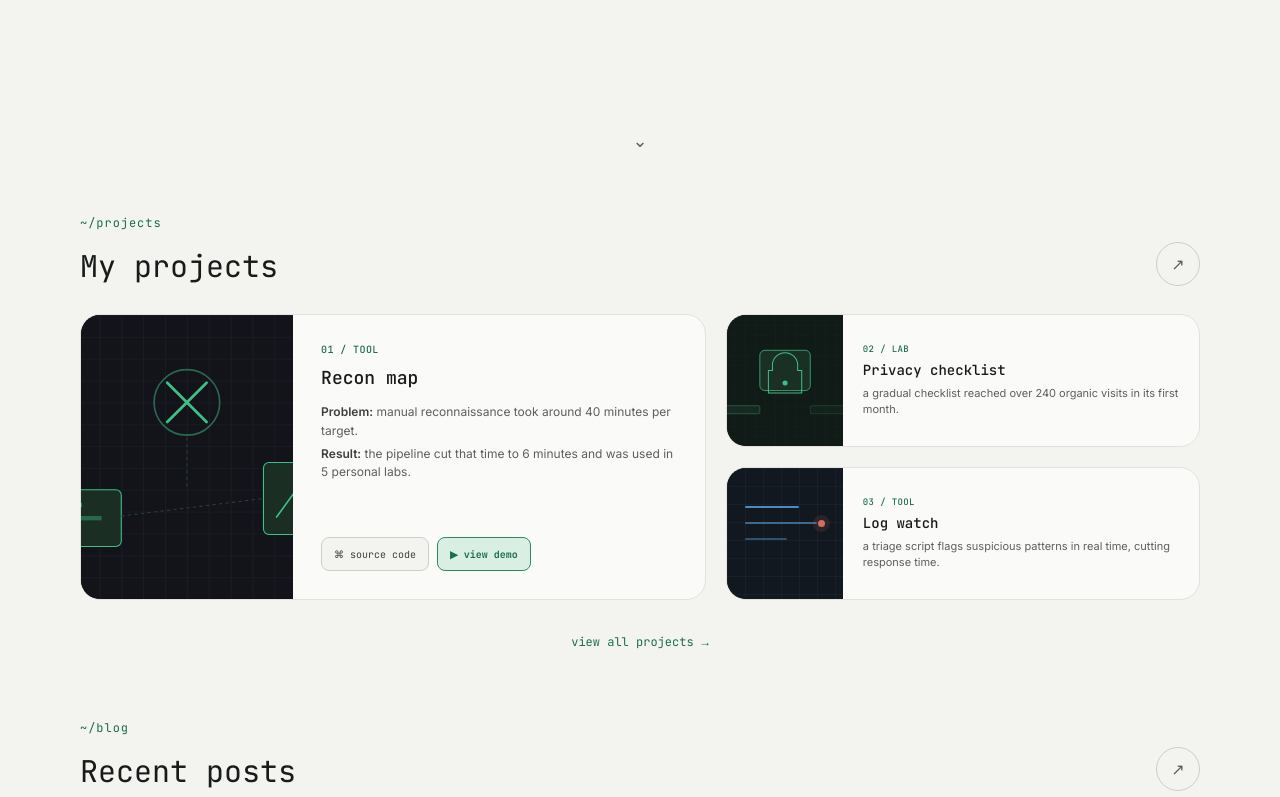
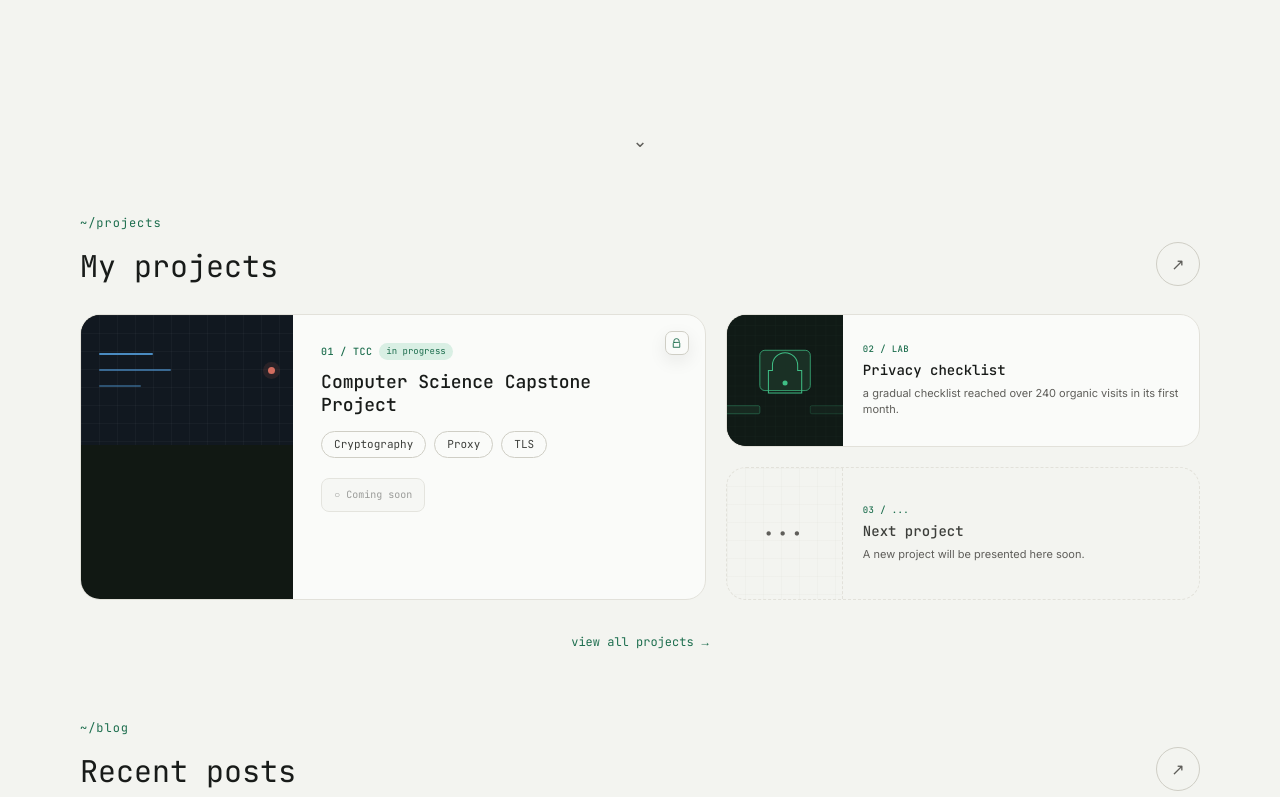
Before and after one commit to abreulud/portifolinho, a Vue app: page / in a window 1280 px wide. Shown: the part 726-1523 px from the top of the page. Built offline with nearby package versions, Linux system fonts and the light colour scheme.

Commit message:
atualizações de curriculo e projetos

```diff
--- a/src/components/ProfileIntro.vue
+++ b/src/components/ProfileIntro.vue
@@ -37,8 +37,9 @@ const { copy } = useLocale()
         v-for="link in copy.profile.socialLinks"
         :key="link.label"
         :href="link.href"
-        target="_blank"
-        rel="noopener noreferrer"
+        :download="link.download || undefined"
+        :target="link.download ? undefined : '_blank'"
+        :rel="link.download ? undefined : 'noopener noreferrer'"
         class="link-btn"
         :class="{ 'link-btn--primary': link.primary }"
       >
--- a/src/components/ProjectArchiveCard.vue
+++ b/src/components/ProjectArchiveCard.vue
@@ -16,18 +16,39 @@ const props = withDefaults(
 )
 
 const { locale, copy } = useLocale()
-const statusLabel = computed(() =>
-  props.project.status === 'live'
+const statusLabel = computed(() => {
+  if (props.project.placeholder) {
+    return copy.value.projects.placeholderLabel
+  }
+
+  return props.project.status === 'live'
     ? copy.value.projects.liveLabel
     : copy.value.projects.inProgressLabel
-)
+})
 </script>
 
 <template>
-  <article
+  <component
+    :is="project.locked ? 'button' : 'article'"
     class="archive-card"
-    :class="{ 'archive-card--featured': featured }"
+    :class="{
+      'archive-card--featured': featured,
+      'archive-card--locked': project.locked,
+      'archive-card--placeholder': project.placeholder
+    }"
+    :type="project.locked ? 'button' : undefined"
+    :aria-label="
+      project.locked
+        ? `${project.title}. ${statusLabel}. ${copy.projects.comingSoon}.`
+        : undefined
+    "
   >
+    <span v-if="project.locked" class="archive-lock" aria-hidden="true">
+      <svg viewBox="0 0 24 24" focusable="false">
+        <path d="M7 10V8a5 5 0 0 1 10 0v2m-9 0h8a2 2 0 0 1 2 2v7H6v-7a2 2 0 0 1 2-2Z" />
+      </svg>
+    </span>
+
     <div class="archive-visual" aria-hidden="true">
       <img
         v-if="project.coverImage"
@@ -37,11 +58,19 @@ const statusLabel = computed(() =>
         decoding="async"
       />
 
-      <div v-else class="archive-fallback">
-        <span class="log-line log-line--one"></span>
-        <span class="log-line log-line--two"></span>
-        <span class="log-line log-line--three"></span>
-        <span class="log-pulse"></span>
+      <div
+        v-else
+        class="archive-fallback"
+        :class="{ 'archive-fallback--placeholder': project.placeholder }"
+      >
+        <span v-if="project.placeholder" class="archive-placeholder-mark">•••</span>
+
+        <template v-else>
+          <span class="log-line log-line--one"></span>
+          <span class="log-line log-line--two"></span>
+          <span class="log-line log-line--three"></span>
+          <span class="log-pulse"></span>
+        </template>
       </div>
     </div>
 
@@ -57,7 +86,13 @@ const statusLabel = computed(() =>
 
       <h2 class="archive-title">{{ project.title }}</h2>
 
-      <div v-if="featured" class="archive-impact">
+      <ul v-if="project.topics" class="archive-topics">
+        <li v-for="topic in project.topics" :key="topic" class="archive-topic">
+          {{ topic }}
+        </li>
+      </ul>
+
+      <div v-else-if="featured && project.impact" class="archive-impact">
         <p>
           <strong>{{ copy.projects.problemLabel }}:</strong>
           {{ project.impact.problem }}
@@ -68,18 +103,18 @@ const statusLabel = computed(() =>
         </p>
       </div>
 
-      <p v-else class="archive-summary">
+      <p v-else-if="project.impact" class="archive-summary">
         {{ project.impact.result }}
       </p>
 
       <div class="archive-footer">
-        <time :datetime="project.publishedAt" class="archive-date">
+        <time v-if="project.publishedAt" :datetime="project.publishedAt" class="archive-date">
           {{ formatShortDate(project.publishedAt, locale) }}
         </time>
 
         <div class="archive-actions">
           <a
-            v-if="project.repoUrl"
+            v-if="project.repoUrl && !project.locked"
             :href="project.repoUrl"
             target="_blank"
             rel="noopener noreferrer"
@@ -90,7 +125,7 @@ const statusLabel = computed(() =>
           </a>
 
           <a
-            v-if="project.demoUrl"
+            v-if="project.demoUrl && !project.locked"
             :href="project.demoUrl"
             target="_blank"
             rel="noopener noreferrer"
@@ -101,7 +136,7 @@ const statusLabel = computed(() =>
           </a>
 
           <span
-            v-if="!project.repoUrl && !project.demoUrl"
+            v-if="project.locked || (!project.repoUrl && !project.demoUrl)"
             class="archive-action archive-action--disabled"
             aria-disabled="true"
           >
@@ -110,19 +145,25 @@ const statusLabel = computed(() =>
         </div>
       </div>
     </div>
-  </article>
+  </component>
 </template>
 
 <style scoped>
 .archive-card {
+  position: relative;
+  width: 100%;
   min-width: 0;
   overflow: hidden;
   display: grid;
   grid-template-columns: 220px minmax(0, 1fr);
   min-height: 170px;
+  padding: 0;
+  color: inherit;
   background: var(--surface);
   border: 0.5px solid var(--border);
   border-radius: 20px;
+  font: inherit;
+  text-align: left;
   transition:
     border-color 0.2s ease,
     transform 0.2s ease,
@@ -133,6 +174,64 @@ const statusLabel = computed(() =>
   transform: translateY(-2px);
   border-color: var(--border-strong);
   box-shadow: 0 18px 44px rgb(20 28 23 / 7%);
+}
+
+.archive-card--placeholder {
+  background: transparent;
+  border-style: dashed;
+}
+
+.archive-card--placeholder:hover {
+  transform: none;
+  border-color: var(--border-strong);
+  box-shadow: none;
+}
+
+.archive-card--placeholder .archive-title {
+  color: var(--text-secondary);
+}
+
+.archive-card--placeholder .archive-visual {
+  background: transparent;
+}
+
+.archive-card--locked {
+  cursor: pointer;
+}
+
+.archive-card--locked:active {
+  animation: locked-project-shake 0.36s ease-in-out;
+}
+
+.archive-card--locked:focus-visible {
+  outline: 2px solid var(--signal);
+  outline-offset: 4px;
+}
+
+.archive-lock {
+  position: absolute;
+  z-index: 2;
+  top: 18px;
+  right: 18px;
+  width: 26px;
+  height: 26px;
+  display: grid;
+  place-items: center;
+  color: var(--signal-text);
+  background: var(--surface);
+  border: 0.5px solid var(--border-strong);
+  border-radius: 8px;
+  box-shadow: 0 6px 18px rgb(20 28 23 / 8%);
+}
+
+.archive-lock svg {
+  width: 14px;
+  height: 14px;
+  fill: none;
+  stroke: currentcolor;
+  stroke-linecap: round;
+  stroke-linejoin: round;
+  stroke-width: 1.7;
 }
 
 .archive-card--featured {
@@ -164,6 +263,24 @@ const statusLabel = computed(() =>
     linear-gradient(90deg, rgb(255 255 255 / 3%) 1px, transparent 1px),
     #101821;
   background-size: 22px 22px;
+}
+
+.archive-fallback--placeholder {
+  display: grid;
+  place-items: center;
+  background:
+    linear-gradient(color-mix(in srgb, var(--border) 20%, transparent) 1px, transparent 1px),
+    linear-gradient(90deg, color-mix(in srgb, var(--border) 20%, transparent) 1px, transparent 1px),
+    transparent;
+  background-size: 22px 22px;
+  border-right: 0.5px dashed var(--border);
+}
+
+.archive-placeholder-mark {
+  color: var(--text-muted);
+  font-family: var(--font-mono);
+  font-size: 20px;
+  letter-spacing: 0.18em;
 }
 
 .log-line {
@@ -274,6 +391,27 @@ const statusLabel = computed(() =>
   line-height: 1.6;
 }
 
+.archive-topics {
+  display: flex;
+  flex-wrap: wrap;
+  gap: 8px;
+  max-width: 720px;
+  margin: 16px 0 24px;
+  padding: 0;
+  list-style: none;
+}
+
+.archive-topic {
+  padding: 6px 12px;
+  color: var(--text-secondary);
+  background: var(--surface);
+  border: 0.5px solid var(--border-strong);
+  border-radius: 999px;
+  font-family: var(--font-mono);
+  font-size: 11px;
+  line-height: 1.2;
+}
+
 .archive-footer {
   width: 100%;
   display: flex;
@@ -336,6 +474,25 @@ const statusLabel = computed(() =>
   opacity: 0.55;
 }
 
+@keyframes locked-project-shake {
+  0%,
+  100% {
+    transform: translateX(0);
+  }
+
+  25% {
+    transform: translateX(-4px) rotate(-0.2deg);
+  }
+
+  50% {
+    transform: translateX(4px) rotate(0.2deg);
+  }
+
+  75% {
+    transform: translateX(-2px);
+  }
+}
+
 @media (max-width: 760px) {
   .archive-card,
   .archive-card--featured {
@@ -373,5 +530,9 @@ const statusLabel = computed(() =>
   .archive-action {
     transition: none;
   }
+
+  .archive-card--locked:active {
+    animation: none;
+  }
 }
 </style>
--- a/src/components/ProjectCard.vue
+++ b/src/components/ProjectCard.vue
@@ -16,13 +16,41 @@ const props = withDefaults(
 
 const { copy } = useLocale()
 const isCompact = computed(() => props.variant === 'compact')
+const statusLabel = computed(() => {
+  if (props.project.placeholder) {
+    return copy.value.projects.placeholderLabel
+  }
+
+  return props.project.status === 'live'
+    ? copy.value.projects.liveLabel
+    : copy.value.projects.inProgressLabel
+})
 </script>
 
 <template>
-  <article
+  <component
+    :is="project.locked ? 'button' : 'article'"
     class="project-card"
-    :class="`project-card--${variant}`"
+    :class="[
+      `project-card--${variant}`,
+      {
+        'project-card--locked': project.locked,
+        'project-card--placeholder': project.placeholder
+      }
+    ]"
+    :type="project.locked ? 'button' : undefined"
+    :aria-label="
+      project.locked
+        ? `${project.title}. ${statusLabel}. ${copy.projects.comingSoon}.`
+        : undefined
+    "
   >
+    <span v-if="project.locked" class="project-lock" aria-hidden="true">
+      <svg viewBox="0 0 24 24" focusable="false">
+        <path d="M7 10V8a5 5 0 0 1 10 0v2m-9 0h8a2 2 0 0 1 2 2v7H6v-7a2 2 0 0 1 2-2Z" />
+      </svg>
+    </span>
+
     <div class="project-cover" aria-hidden="true">
       <img
         v-if="project.coverImage"
@@ -32,23 +60,46 @@ const isCompact = computed(() => props.variant === 'compact')
         decoding="async"
       />
 
-      <div v-else class="project-cover-fallback">
-        <span class="fallback-line fallback-line--one"></span>
-        <span class="fallback-line fallback-line--two"></span>
-        <span class="fallback-line fallback-line--three"></span>
-        <span class="fallback-alert"></span>
+      <div
+        v-else
+        class="project-cover-fallback"
+        :class="{ 'project-cover-fallback--placeholder': project.placeholder }"
+      >
+        <span v-if="project.placeholder" class="project-placeholder-mark">•••</span>
+
+        <template v-else>
+          <span class="fallback-line fallback-line--one"></span>
+          <span class="fallback-line fallback-line--two"></span>
+          <span class="fallback-line fallback-line--three"></span>
+          <span class="fallback-alert"></span>
+        </template>
       </div>
     </div>
 
     <div class="project-body">
-      <p class="project-tag">{{ project.index }} / {{ project.tag.toUpperCase() }}</p>
+      <div class="project-meta">
+        <p class="project-tag">{{ project.index }} / {{ project.tag.toUpperCase() }}</p>
+        <span
+          v-if="project.status === 'in-progress' && !project.placeholder"
+          class="project-status"
+        >
+          {{ statusLabel }}
+        </span>
+      </div>
+
       <h3 class="project-title">{{ project.title }}</h3>
 
-      <p v-if="isCompact" class="project-summary">
+      <ul v-if="project.topics" class="project-topics">
+        <li v-for="topic in project.topics" :key="topic" class="project-topic">
+          {{ topic }}
+        </li>
+      </ul>
+
+      <p v-else-if="isCompact && project.impact" class="project-summary">
         {{ project.impact.result }}
       </p>
 
-      <p v-else class="project-impact">
+      <p v-else-if="project.impact" class="project-impact">
         <span>
           <strong>{{ copy.projects.problemLabel }}:</strong>
           {{ project.impact.problem }}
@@ -61,7 +112,7 @@ const isCompact = computed(() => props.variant === 'compact')
 
       <div v-if="!isCompact" class="project-actions">
         <a
-          v-if="project.repoUrl"
+          v-if="project.repoUrl && !project.locked"
           :href="project.repoUrl"
           target="_blank"
           rel="noopener noreferrer"
@@ -72,7 +123,7 @@ const isCompact = computed(() => props.variant === 'compact')
         </a>
 
         <a
-          v-if="project.demoUrl"
+          v-if="project.demoUrl && !project.locked"
           :href="project.demoUrl"
           target="_blank"
           rel="noopener noreferrer"
@@ -83,7 +134,7 @@ const isCompact = computed(() => props.variant === 'compact')
         </a>
 
         <span
-          v-else
+          v-if="project.locked || !project.demoUrl"
           class="action-btn action-btn--disabled"
           aria-disabled="true"
         >
@@ -92,17 +143,23 @@ const isCompact = computed(() => props.variant === 'compact')
         </span>
       </div>
     </div>
-  </article>
+  </component>
 </template>
 
 <style scoped>
 .project-card {
+  position: relative;
+  width: 100%;
   min-width: 0;
   overflow: hidden;
   display: grid;
+  padding: 0;
+  color: inherit;
   background: var(--surface);
   border: 0.5px solid var(--border);
   border-radius: 20px;
+  font: inherit;
+  text-align: left;
   transition: border-color 0.2s ease, transform 0.2s ease, box-shadow 0.2s ease;
 }
 
@@ -110,6 +167,64 @@ const isCompact = computed(() => props.variant === 'compact')
   border-color: var(--border-strong);
   transform: translateY(-2px);
   box-shadow: 0 18px 44px rgb(20 28 23 / 7%);
+}
+
+.project-card--placeholder {
+  background: transparent;
+  border-style: dashed;
+}
+
+.project-card--placeholder:hover {
+  transform: none;
+  border-color: var(--border-strong);
+  box-shadow: none;
+}
+
+.project-card--placeholder .project-title {
+  color: var(--text-secondary);
+}
+
+.project-card--placeholder .project-cover {
+  background: transparent;
+}
+
+.project-card--locked {
+  cursor: pointer;
+}
+
+.project-card--locked:active {
+  animation: locked-project-shake 0.36s ease-in-out;
+}
+
+.project-card--locked:focus-visible {
+  outline: 2px solid var(--signal);
+  outline-offset: 4px;
+}
+
+.project-lock {
+  position: absolute;
+  z-index: 2;
+  top: 16px;
+  right: 16px;
+  width: 24px;
+  height: 24px;
+  display: grid;
+  place-items: center;
+  color: var(--signal-text);
+  background: var(--surface);
+  border: 0.5px solid var(--border-strong);
+  border-radius: 7px;
+  box-shadow: 0 6px 18px rgb(20 28 23 / 8%);
+}
+
+.project-lock svg {
+  width: 13px;
+  height: 13px;
+  fill: none;
+  stroke: currentcolor;
+  stroke-linecap: round;
+  stroke-linejoin: round;
+  stroke-width: 1.7;
 }
 
 .project-card--featured {
@@ -151,6 +266,24 @@ const isCompact = computed(() => props.variant === 'compact')
     linear-gradient(90deg, rgb(255 255 255 / 3%) 1px, transparent 1px),
     #111820;
   background-size: 18px 18px;
+}
+
+.project-cover-fallback--placeholder {
+  display: grid;
+  place-items: center;
+  background:
+    linear-gradient(color-mix(in srgb, var(--border) 20%, transparent) 1px, transparent 1px),
+    linear-gradient(90deg, color-mix(in srgb, var(--border) 20%, transparent) 1px, transparent 1px),
+    transparent;
+  background-size: 18px 18px;
+  border-right: 0.5px dashed var(--border);
+}
+
+.project-placeholder-mark {
+  color: var(--text-muted);
+  font-family: var(--font-mono);
+  font-size: 18px;
+  letter-spacing: 0.18em;
 }
 
 .fallback-line {
@@ -202,8 +335,16 @@ const isCompact = computed(() => props.variant === 'compact')
   padding: 18px 20px;
 }
 
+.project-meta {
+  display: flex;
+  flex-wrap: wrap;
+  gap: 7px;
+  align-items: center;
+  margin-bottom: 10px;
+}
+
 .project-tag {
-  margin: 0 0 10px;
+  margin: 0;
   color: var(--signal-text);
   font-family: var(--font-mono);
   font-size: 10px;
@@ -211,9 +352,22 @@ const isCompact = computed(() => props.variant === 'compact')
   letter-spacing: 0.04em;
 }
 
+.project-card--compact .project-meta {
+  margin-bottom: 6px;
+}
+
 .project-card--compact .project-tag {
-  margin-bottom: 6px;
   font-size: 9px;
+}
+
+.project-status {
+  padding: 3px 7px;
+  color: var(--signal-text);
+  background: var(--signal-soft);
+  border-radius: 999px;
+  font-family: var(--font-mono);
+  font-size: 9px;
+  line-height: 1.2;
 }
 
 .project-title {
@@ -255,6 +409,26 @@ const isCompact = computed(() => props.variant === 'compact')
   line-height: 1.45;
 }
 
+.project-topics {
+  display: flex;
+  flex-wrap: wrap;
+  gap: 8px;
+  margin: 14px 0 20px;
+  padding: 0;
+  list-style: none;
+}
+
+.project-topic {
+  padding: 6px 12px;
+  color: var(--text-secondary);
+  background: var(--surface);
+  border: 0.5px solid var(--border-strong);
+  border-radius: 999px;
+  font-family: var(--font-mono);
+  font-size: 11px;
+  line-height: 1.2;
+}
+
 .project-actions {
   display: flex;
   flex-wrap: wrap;
@@ -280,6 +454,25 @@ const isCompact = computed(() => props.variant === 'compact')
 
 a.action-btn:hover {
   border-color: var(--signal);
+}
+
+@keyframes locked-project-shake {
+  0%,
+  100% {
+    transform: translateX(0);
+  }
+
+  25% {
+    transform: translateX(-4px) rotate(-0.2deg);
+  }
+
+  50% {
+    transform: translateX(4px) rotate(0.2deg);
+  }
+
+  75% {
+    transform: translateX(-2px);
+  }
 }
 
 .action-btn:focus-visible {
@@ -360,5 +553,9 @@ a.action-btn:hover {
   .project-card {
     transition: none;
   }
+
+  .project-card--locked:active {
+    animation: none;
+  }
 }
 </style>
--- a/src/i18n/messages.ts
+++ b/src/i18n/messages.ts
@@ -61,6 +61,7 @@ export interface SiteMessages {
     newLabel: string
     liveLabel: string
     inProgressLabel: string
+    placeholderLabel: string
     problemLabel: string
     resultLabel: string
     sourceCode: string
@@ -97,7 +98,7 @@ export const navigationItems: { key: NavigationKey; path: string }[] = [
   { key: 'blog', path: '/blog' }
 ]
 
-const sharedStack = ['Python', 'Burp Suite', 'Linux', 'Nmap', 'OWASP Top 10']
+const sharedStack = ['Python', 'TypeScript', 'Vue.js', 'SQL', 'Linux', 'Burp Suite', 'OWASP']
 
 export const messages: Record<Locale, SiteMessages> = {
   pt: {
@@ -129,7 +130,13 @@ export const messages: Record<Locale, SiteMessages> = {
         { value: '2+', label: 'anos de experiência' }
       ],
       socialLinks: [
-        { label: 'baixar currículo', href: '/cv-ludmilla.pdf', glyph: '↓', primary: true },
+        {
+          label: 'baixar currículo',
+          href: '/CV%20-%20Ludmilla%20Abreu%20%28Tecnologia%29.pdf',
+          glyph: '↓',
+          primary: true,
+          download: 'CV - Ludmilla Abreu (Tecnologia).pdf'
+        },
         { label: 'linkedin', href: 'https://linkedin.com/in/ludmilla-abreu', glyph: '↗' },
         { label: 'github', href: 'https://github.com/abreulud', glyph: '⌘' }
       ],
@@ -225,28 +232,23 @@ export const messages: Record<Locale, SiteMessages> = {
         'Ferramentas e experimentos em segurança, automação e privacidade, documentados do problema ao resultado.',
       newLabel: 'Novo!',
       liveLabel: 'disponível',
-      inProgressLabel: 'em desenvolvimento',
+      inProgressLabel: 'em andamento',
+      placeholderLabel: 'em breve',
       problemLabel: 'Problema',
       resultLabel: 'Resultado',
       sourceCode: 'código-fonte',
       viewDemo: 'ver demo',
-      comingSoon: 'em breve',
+      comingSoon: 'Em breve',
       viewAllProjects: 'ver todos os projetos',
       items: [
         {
-          slug: 'recon-map',
+          slug: 'projeto-conclusao-ciencia-computacao',
           index: '01',
-          tag: 'tool',
-          title: 'Recon map',
-          impact: {
-            problem: 'o reconhecimento manual consumia cerca de 40 minutos por alvo.',
-            result: 'o pipeline reduziu esse tempo para 6 minutos e foi usado em 5 labs próprios.'
-          },
-          publishedAt: '2026-07-08',
-          repoUrl: 'https://github.com/ludmilla/recon-map',
-          demoUrl: 'https://recon-map.ludmilla.dev',
-          status: 'live',
-          coverImage: '/covers/recon-map.svg'
+          tag: 'TCC',
+          title: 'Projeto de Conclusão de Ciência da Computação',
+          topics: ['Criptografia', 'Proxy', 'TLS'],
+          status: 'in-progress',
+          locked: true
         },
         {
           slug: 'privacy-checklist',
@@ -264,16 +266,16 @@ export const messages: Record<Locale, SiteMessages> = {
           coverImage: '/covers/privacy-checklist.svg'
         },
         {
-          slug: 'log-watch',
+          slug: 'proximo-projeto',
           index: '03',
-          tag: 'tool',
-          title: 'Log watch',
+          tag: '...',
+          title: 'Próximo projeto',
           impact: {
-            problem: 'a triagem manual de logs atrasava a identificação de comportamentos suspeitos.',
-            result: 'um script sinaliza padrões suspeitos em tempo real, reduzindo o tempo de resposta.'
+            problem: '',
+            result: 'Um novo projeto será apresentado aqui em breve.'
           },
-          publishedAt: '2026-07-24',
-          status: 'in-progress'
+          status: 'in-progress',
+          placeholder: true
         }
       ]
     },
@@ -312,7 +314,13 @@ export const messages: Record<Locale, SiteMessages> = {
         { value: '2+', label: 'years of experience' }
       ],
       socialLinks: [
-        { label: 'download resume', href: '/cv-ludmilla.pdf', glyph: '↓', primary: true },
+        {
+          label: 'download resume',
+          href: '/CV%20-%20Ludmilla%20Abreu%20%28Tecnologia%29.pdf',
+          glyph: '↓',
+          primary: true,
+          download: 'CV - Ludmilla Abreu (Tecnologia).pdf'
+        },
         { label: 'linkedin', href: 'https://linkedin.com/in/ludmilla-abreu', glyph: '↗' },
         { label: 'github', href: 'https://github.com/abreulud', glyph: '⌘' }
       ],
@@ -409,27 +417,22 @@ export const messages: Record<Locale, SiteMessages> = {
       newLabel: 'New!',
       liveLabel: 'available',
       inProgressLabel: 'in progress',
+      placeholderLabel: 'coming soon',
       problemLabel: 'Problem',
       resultLabel: 'Result',
       sourceCode: 'source code',
       viewDemo: 'view demo',
-      comingSoon: 'coming soon',
+      comingSoon: 'Coming soon',
       viewAllProjects: 'view all projects',
       items: [
         {
-          slug: 'recon-map',
+          slug: 'computer-science-capstone-project',
           index: '01',
-          tag: 'tool',
-          title: 'Recon map',
-          impact: {
-            problem: 'manual reconnaissance took around 40 minutes per target.',
-            result: 'the pipeline cut that time to 6 minutes and was used in 5 personal labs.'
-          },
-          publishedAt: '2026-07-08',
-          repoUrl: 'https://github.com/ludmilla/recon-map',
-          demoUrl: 'https://recon-map.ludmilla.dev',
-          status: 'live',
-          coverImage: '/covers/recon-map.svg'
+          tag: 'TCC',
+          title: 'Computer Science Capstone Project',
+          topics: ['Cryptography', 'Proxy', 'TLS'],
+          status: 'in-progress',
+          locked: true
         },
         {
           slug: 'privacy-checklist',
@@ -447,16 +450,16 @@ export const messages: Record<Locale, SiteMessages> = {
           coverImage: '/covers/privacy-checklist.svg'
         },
         {
-          slug: 'log-watch',
+          slug: 'next-project',
           index: '03',
-          tag: 'tool',
-          title: 'Log watch',
+          tag: '...',
+          title: 'Next project',
           impact: {
-            problem: 'manual log triage delayed the identification of suspicious behavior.',
-            result: 'a triage script flags suspicious patterns in real time, cutting response time.'
+            problem: '',
+            result: 'A new project will be presented here soon.'
           },
-          publishedAt: '2026-07-24',
-          status: 'in-progress'
+          status: 'in-progress',
+          placeholder: true
         }
       ]
     },
@@ -495,7 +498,13 @@ export const messages: Record<Locale, SiteMessages> = {
         { value: '2+', label: 'años de experiencia' }
       ],
       socialLinks: [
-        { label: 'descargar currículum', href: '/cv-ludmilla.pdf', glyph: '↓', primary: true },
+        {
+          label: 'descargar currículum',
+          href: '/CV%20-%20Ludmilla%20Abreu%20%28Tecnologia%29.pdf',
+          glyph: '↓',
+          primary: true,
+          download: 'CV - Ludmilla Abreu (Tecnologia).pdf'
+        },
         { label: 'linkedin', href: 'https://linkedin.com/in/ludmilla-abreu', glyph: '↗' },
         { label: 'github', href: 'https://github.com/abreulud', glyph: '⌘' }
       ],
@@ -591,28 +600,23 @@ export const messages: Record<Locale, SiteMessages> = {
         'Herramientas y experimentos de seguridad, automatización y privacidad, documentados desde el problema hasta el resultado.',
       newLabel: '¡Nuevo!',
       liveLabel: 'disponible',
-      inProgressLabel: 'en desarrollo',
+      inProgressLabel: 'en curso',
+      placeholderLabel: 'próximamente',
       problemLabel: 'Problema',
       resultLabel: 'Resultado',
       sourceCode: 'código fuente',
       viewDemo: 'ver demo',
-      comingSoon: 'próximamente',
+      comingSoon: 'Próximamente',
       viewAllProjects: 'ver todos los proyectos',
       items: [
         {
-          slug: 'recon-map',
+          slug: 'proyecto-final-ciencias-computacion',
           index: '01',
-          tag: 'tool',
-          title: 'Recon map',
-          impact: {
-            problem: 'el reconocimiento manual tardaba unos 40 minutos por objetivo.',
-            result: 'el pipeline redujo ese tiempo a 6 minutos y se usó en 5 laboratorios propios.'
-          },
-          publishedAt: '2026-07-08',
-          repoUrl: 'https://github.com/ludmilla/recon-map',
-          demoUrl: 'https://recon-map.ludmilla.dev',
-          status: 'live',
-          coverImage: '/covers/recon-map.svg'
+          tag: 'TCC',
+          title: 'Proyecto de Fin de Carrera en Ciencias de la Computación',
+          topics: ['Criptografía', 'Proxy', 'TLS'],
+          status: 'in-progress',
+          locked: true
         },
         {
           slug: 'privacy-checklist',
@@ -630,16 +634,16 @@ export const messages: Record<Locale, SiteMessages> = {
           coverImage: '/covers/privacy-checklist.svg'
         },
         {
-          slug: 'log-watch',
+          slug: 'proximo-proyecto',
           index: '03',
-          tag: 'tool',
-          title: 'Log watch',
+          tag: '...',
+          title: 'Próximo proyecto',
           impact: {
-            problem: 'la revisión manual de logs retrasaba la identificación de comportamientos sospechosos.',
-            result: 'un script detecta patrones sospechosos en tiempo real y reduce el tiempo de respuesta.'
+            problem: '',
+            result: 'Un nuevo proyecto será presentado aquí próximamente.'
           },
-          publishedAt: '2026-07-24',
-          status: 'in-progress'
+          status: 'in-progress',
+          placeholder: true
         }
       ]
     },
--- a/src/views/ProjectsView.vue
+++ b/src/views/ProjectsView.vue
@@ -8,7 +8,7 @@ import { useLocale } from '@/composables/useLocale'
 const { copy } = useLocale()
 const orderedProjects = computed(() =>
   [...copy.value.projects.items].sort((firstProject, secondProject) =>
-    secondProject.publishedAt.localeCompare(firstProject.publishedAt)
+    firstProject.index.localeCompare(secondProject.index)
   )
 )
 </script>
```
Also changed, not shown: src/types/content.ts (+6 -2 lines), 1 other file (tests, documents, lock files or other folders).
